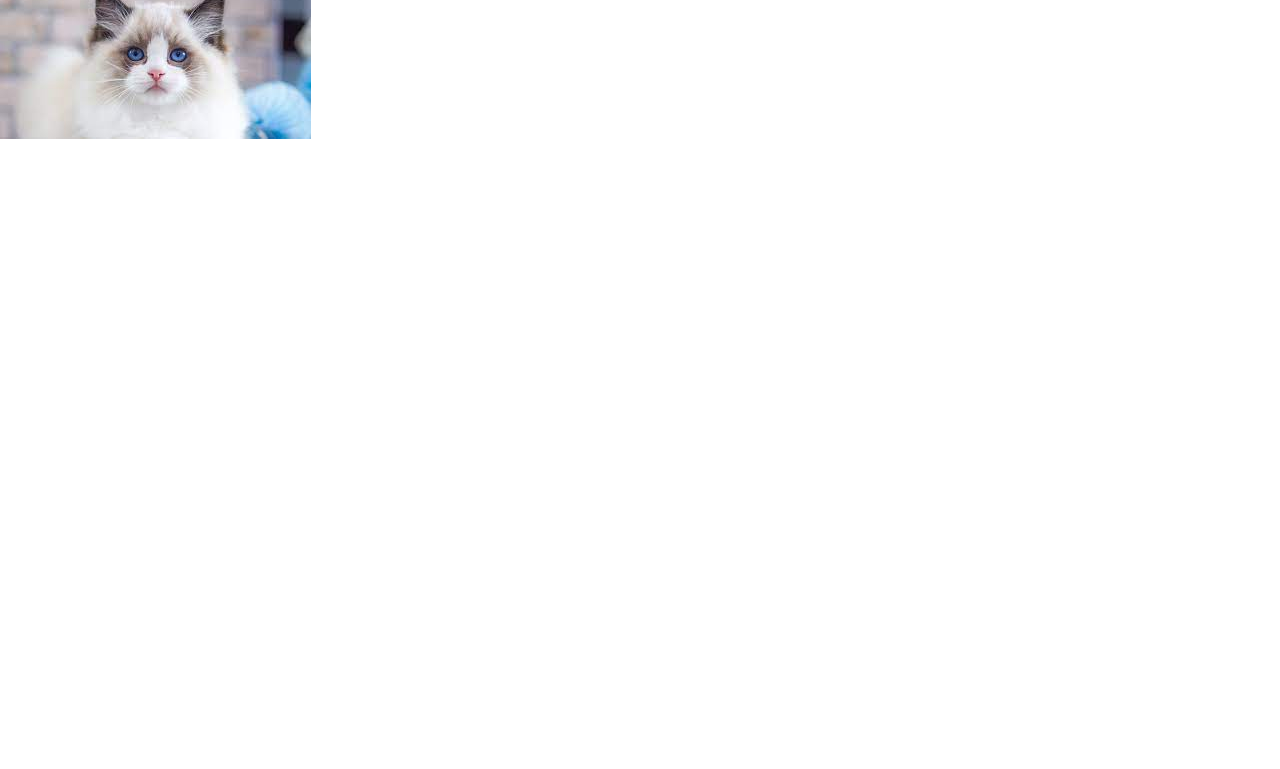
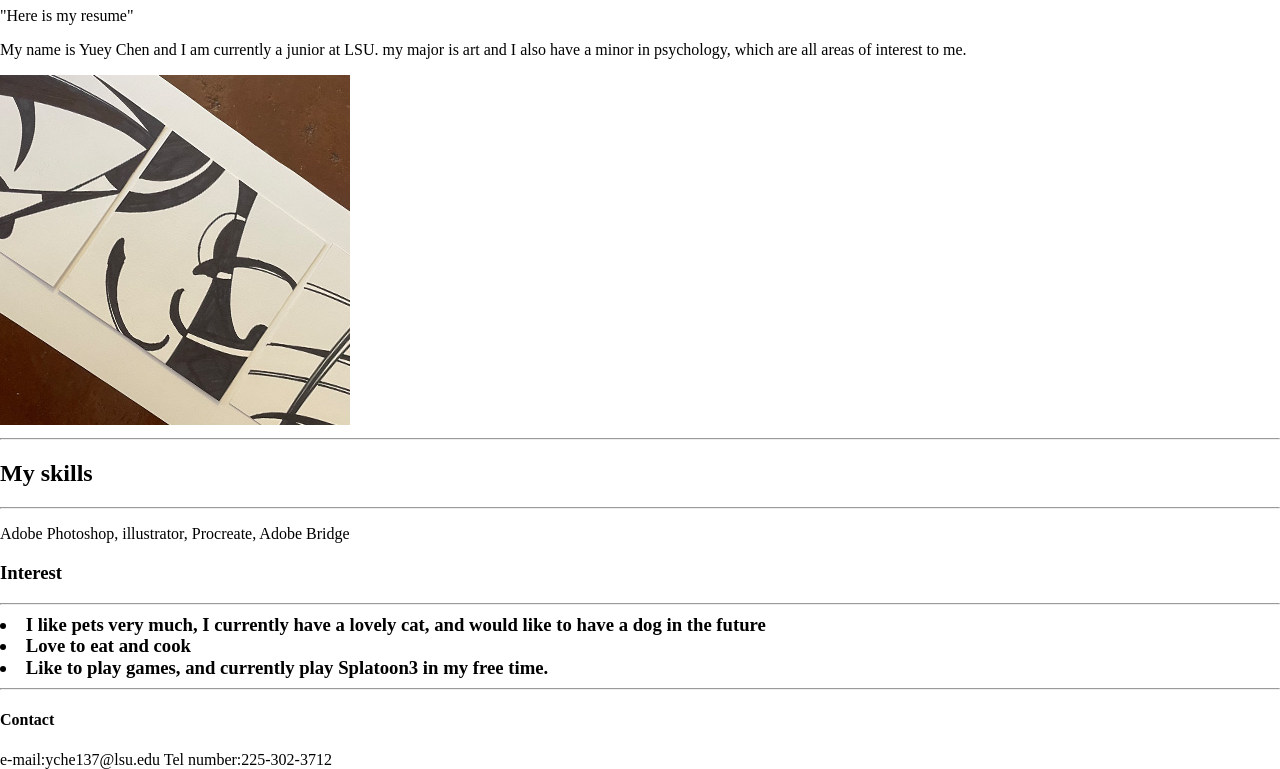
Before and after one commit to yueyichen11/Yueyi-resume-main, a plain HTML site: page index.html in a window 1280 px wide. Shown: the part 73-842 px from the top of the page. Before the commit the page ends 800 px from the top, so only its background shows below. Drawn offline with Linux system fonts and the light colour scheme.

Commit message:
Add files via upload

```diff
--- a/index.html
+++ b/index.html
@@ -21,11 +21,30 @@
 
   <meta name="theme-color" content="#fafafa">
 </head>
-
+<!--site header-->
+<head>
+<h1>Yueyi Chen</h1>
+"Here is my resume"
+</head>
 <body>
   <!-- Place your site's HTML here -->
-  <p>This text will display on your site!</p>
-  <script src="js/main.js"></script>
+  <p>My name is Yuey Chen and I am currently a junior at LSU. my major is art and I also have a minor in psychology, which are all areas of interest to me.</p>
+  <img src="img/21springw1.jpg"
+  alt="21springw1.">
+
+
+<hr>
+<h2>My skills</h2>
+<hr>
+<p>Adobe Photoshop, illustrator, Procreate, Adobe Bridge</p>
+<h3>Interest<h3>
+ <hr>
+<li>I like pets very much, I currently have a lovely cat, and would like to have a dog in the future</li>
+<li>Love to eat and cook</li>
+<li>Like to play games, and currently play Splatoon3 in my free time.</li>
+<hr>
+<h4>Contact</h4>
+<a herf="yche137@lsu.edu">e-mail:yche137@lsu.edu</a>
+<a herf="225-302-3712">Tel number:225-302-3712</a>
 </body>
-<img src="img/ragdollcat.jpeg" alt="">
 </html>
```
Also changed, not shown: 21springw1.jpg (added), img/21springw1.jpg (added).
